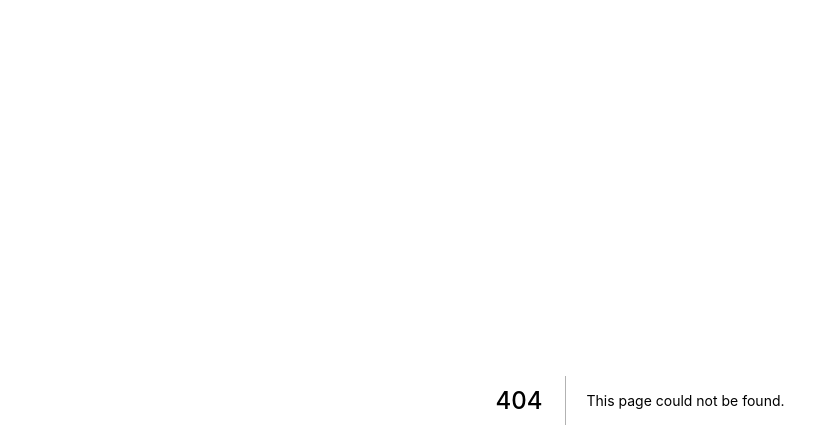
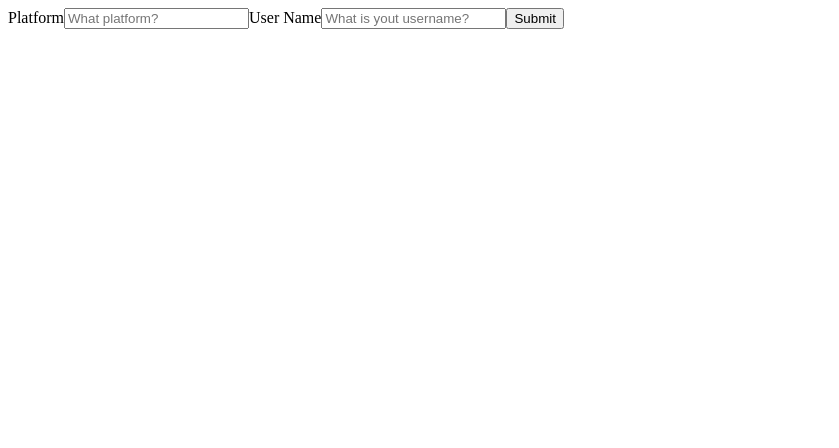
Before and after one commit to k8xian/Project3, a Next.js app in the folder frontend/: page /test-area in a window 1280 px wide. Before the commit this address had no page. Shown: the top 448 px of the page, without its empty margins (0-839 px from the left). Built offline with nearby package versions, Linux system fonts and the light colour scheme.

Commit message:
Added a test-area.js under pages, added a testbutton component to take you to the front end testing area. added a utils/api folder. added comments to scrapper.js

```diff
--- /dev/null
+++ b/frontend/components/TestButton/Button.js
@@ -0,0 +1,31 @@
+import React from 'react';
+
+const Form = props => (
+    <form>
+        <div>
+            <label>Platform</label>
+            <input className="platform"
+                value={props.platform}
+                onChange={props.handleInputChange}
+                placeholder="What platform?"
+                name="platform"
+                required
+            />
+            <label>User Name</label>
+            <input className="user-name"
+                value={props.UID}
+                onChange={props.handleInputChange}
+                placeholder="What is yout username?"
+                name="UID"
+                required
+            />
+            <button className="submit-btn"
+                onClick={props.handleFormSubmit}
+            >
+                Submit
+            </button>
+        </div>
+    </form>
+)
+
+export default Form;
--- /dev/null
+++ b/frontend/components/TestButton/index.js
@@ -0,0 +1 @@
+export { default } from "./Button";
--- a/frontend/config.js
+++ b/frontend/config.js
@@ -1,5 +1,5 @@
-//export const Config = {apiURL: "proplayer-backend.now.sh"};
-export const Config = {apiURL: "http://localhost/8080"};
+export const Config = {apiURL: "proplayer-backend.now.sh"};
+//export const Config = {apiURL: "http://localhost/8080"};
 
 //steps to update Config File
 //1: Delte line 1
--- a/frontend/pages/index.js
+++ b/frontend/pages/index.js
@@ -61,7 +61,9 @@ const Index = () => (
     <Link href="/profile" replace>
       <TwitchButton>Login with Twitch.tv</TwitchButton>
     </Link>
-
+    <Link href="/test-area" replace>
+        <TwitchButton>Testing Grounds</TwitchButton>
+    </Link>
   </LoginWrapper>
 )
 
--- /dev/null
+++ b/frontend/pages/test-area.js
@@ -0,0 +1,45 @@
+import { createGlobalStyle } from 'styled-components';
+import Link from 'next/link';
+import TestButton from '../components/TestButton';
+import React from 'react';
+import API from '../utils/API'
+
+export default class extends React.Component {
+    state = {
+        platform: "",
+        UID: "",
+    }
+
+    handleInputChange = event => {
+        const {name, value} = event.target;
+        this.setState({
+            [name]: value
+        });
+    };
+
+    handleFetch = () => {
+        console.log(this.state);
+        API.getHalo5({
+            UID: this.state.UID
+        })
+        .then(res => console.log(res));
+    };
+
+    handleFormSubmit = event => {
+        event.preventDefault();
+        this.handleFetch();
+    }
+
+    render() {
+        return (
+            < div >
+                <TestButton
+                    platform={this.state.platform}
+                    UID={this.state.UID}
+                    handleFormSubmit={this.handleFormSubmit}
+                    handleInputChange={this.handleInputChange}
+                />
+            </div >
+        )
+    }
+}
--- a/frontend/routes.js
+++ b/frontend/routes.js
@@ -2,5 +2,6 @@ const routes = require('next-routes')
 
 module.exports = routes()
 .add('profile', '/profile/:id', 'profile')
+.add('test-area')
 
 //can also be used routes.add(object)
--- a/frontend/utils/API.js
+++ b/frontend/utils/API.js
@@ -9,6 +9,8 @@ export default {
         return axios.get("/api/fortnite", params);
     },
     getHalo5: function(params) {
+        console.log("Working");
+        console.log(params);
         return axios.get("/api/halo5", params);
     },
     getLOL: function(params) {
```
Also changed, not shown: 1 other file (tests, documents, lock files or other folders).
